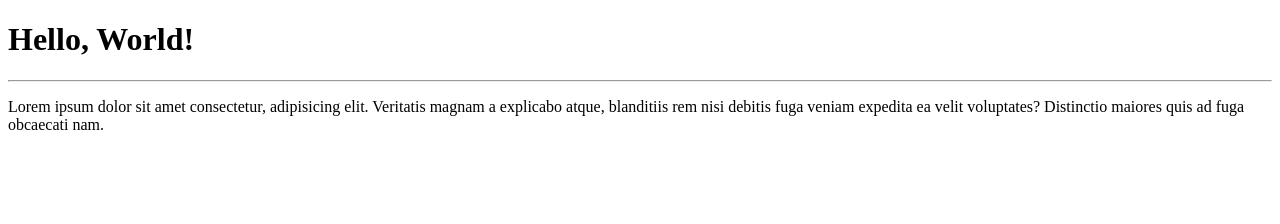
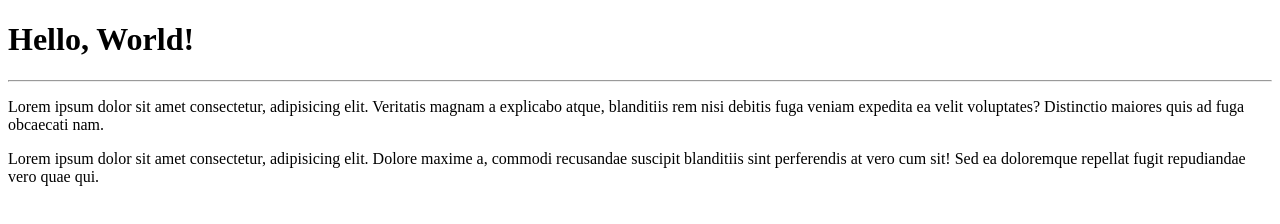
Before and after one commit to lucca-felipe/hello-world, a plain HTML site: page site exemple/index.html in a window 1280 px wide. Drawn offline with Linux system fonts and the light colour scheme.

Commit message:
add a paragraph

```diff
--- a/site exemple/index.html
+++ b/site exemple/index.html
@@ -9,5 +9,7 @@
     <h1>Hello, World!</h1>
     <hr>
     <p>Lorem ipsum dolor sit amet consectetur, adipisicing elit. Veritatis magnam a explicabo atque, blanditiis rem nisi debitis fuga veniam expedita ea velit voluptates? Distinctio maiores quis ad fuga obcaecati nam.</p>
+
+    <p>Lorem ipsum dolor sit amet consectetur, adipisicing elit. Dolore maxime a, commodi recusandae suscipit blanditiis sint perferendis at vero cum sit! Sed ea doloremque repellat fugit repudiandae vero quae qui.</p>
 </body>
 </html>
```
